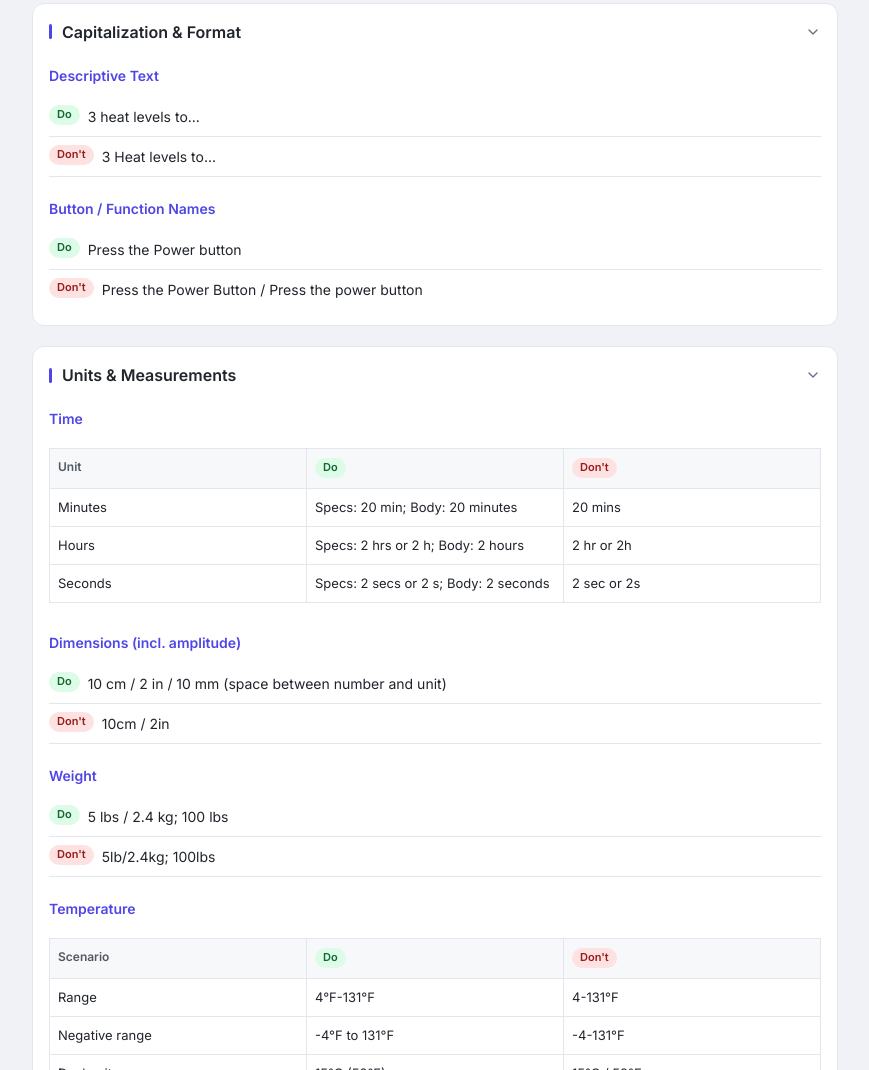
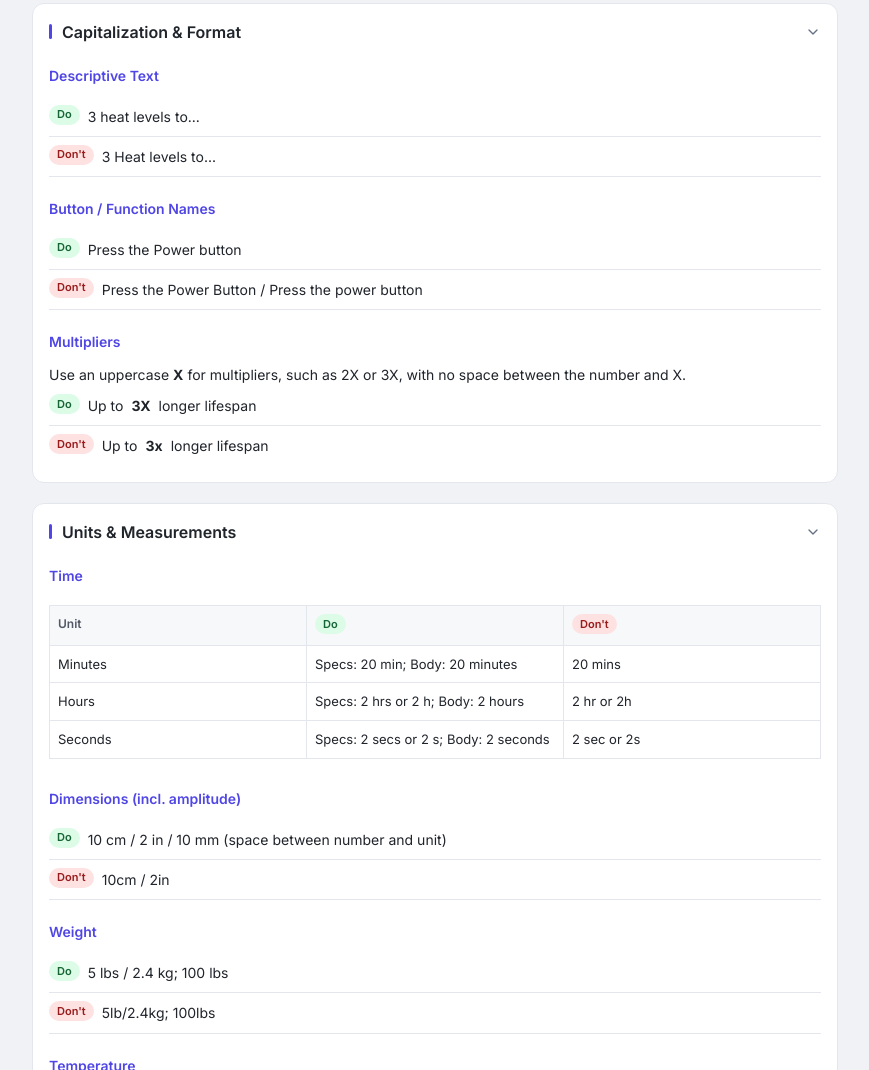
Before and after one commit to liamava-dot/renpho-style-guide, a plain HTML site: page index.html in a window 1280 px wide. Shown: the part 1625-2695 px from the top of the page, without its empty margins (218-1087 px from the left). Drawn offline with Linux system fonts and the light colour scheme.

Commit message:
Add multiplier capitalization rule

```diff
--- a/index.html
+++ b/index.html
@@ -368,6 +368,10 @@ mark{background:#FEF08A;color:inherit;padding:1px 2px;border-radius:2px}
     <h3>Button / Function Names</h3>
     <div class="rule"><span class="tag tag-do">Do</span> Press the Power button</div>
     <div class="rule"><span class="tag tag-dont">Don't</span> Press the Power Button / Press the power button</div>
+    <h3>Multipliers</h3>
+    <p>Use an uppercase <strong>X</strong> for multipliers, such as 2X or 3X, with no space between the number and X.</p>
+    <div class="rule"><span class="tag tag-do">Do</span> Up to <strong>3X</strong> longer lifespan</div>
+    <div class="rule"><span class="tag tag-dont">Don't</span> Up to <strong>3x</strong> longer lifespan</div>
   </div>
 </div>
 
```
Also changed, not shown: raw/general.html (+4 -0 lines).
